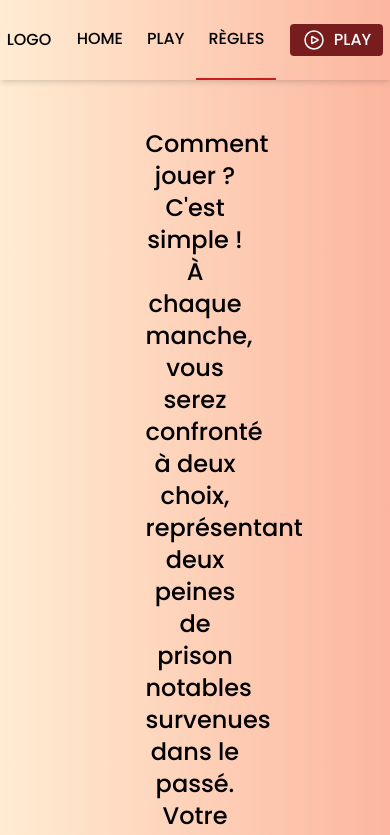
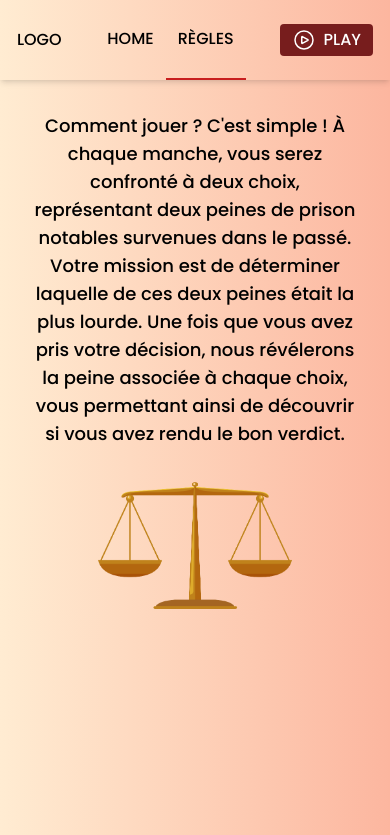
Before and after one commit to loic-lgm/the-biggest, a Next.js app: page /rules in a window 390 px wide. Shown: the top 835 px of the page. Built offline with nearby package versions, Linux system fonts and the light colour scheme.

Commit message:
Add responsive

```diff
--- a/components/card.js
+++ b/components/card.js
@@ -1,23 +1,22 @@
 "use client"
-import { useState } from "react"
 
-export default function Card({id, description, year, country, sentence_year, isWinner, play, handleClick}) {
+export default function Card({id, description, year, country, sentence_year, play, handleClick}) {
 	return (
 		<div
 			className={"flex flex-col justify-around items-center w-1/2 hover:bg-orange-100 hover:cursor-pointer sentence" + id}
 			onClick={handleClick}
 		>
-			<div className={"w-3/4 mt-8 text-center text-3xl sentence" + id}>
+			<div className={"flex items-center min-h-[30%] w-3/4 text-center lg:text-3xl sentence" + id}>
 				{description}
 			</div>
-			<div className={"text-3xl sentence" + id}>
+			<div className={"lg:text-3xl sentence" + id}>
 				{year}
 			</div>
-			<div className={"text-3xl sentence" + id}>
+			<div className={"lg:text-3xl sentence" + id}>
 				{country}
 			</div>
 			{!play &&
-				<div className={"text-3xl sentence" + id}>
+				<div className={"lg:text-3xl sentence" + id}>
 				{sentence_year} mois
 			</div>
 			}
--- a/components/home_page.js
+++ b/components/home_page.js
@@ -6,7 +6,7 @@ import '../styles/home.css'
 export default function HomePage() {
     return (
       <div className="flex flex-col items-center">
-        <h1 className="text-3xl p-12">Bienvenue sur Qui a la plus grosse !</h1>
+        <h1 className="text-xl p-8 lg:text-3xl lg:p-12 text-center md:text-3xl md:p-12">Bienvenue sur Qui a la plus grosse !</h1>
         <JudgeImage />
         <PresentationText />
       </div>
--- a/components/modal.js
+++ b/components/modal.js
@@ -9,7 +9,7 @@ export default function Modal({display, isWinner, handleClick}) {
 			<div className="container-modal">
 				<div id="popup-modal" tabIndex="-1" className="flex justify-center items-center fixed top-0 left-0 right-0 z-50 p-4 overflow-x-hidden overflow-y-auto md:inset-0 h-[calc(100%-1rem)] max-h-full">
 					<div className="relative w-full max-w-md max-h-full">
-						<div className="relative bg-white bg-opacity-20 hover:bg-opacity-100 rounded-lg shadow dark:bg-gray-700">
+						<div className="relative bg-white lg:bg-opacity-20 hover:bg-opacity-100 rounded-lg shadow dark:bg-gray-700">
 							<div className="p-6 text-center">
 								{isWinner ?
 									<TrophyIcon />
@@ -26,7 +26,7 @@ export default function Modal({display, isWinner, handleClick}) {
 									{isWinner ? "Continuer" : "Recommencer"}
 								</button>
 								<button data-modal-hide="popup-modal" type="button" className="text-gray-500 bg-white hover:bg-gray-100 focus:ring-4 focus:outline-none focus:ring-gray-200 rounded-lg border border-gray-200 text-sm font-medium px-5 py-2.5 hover:text-gray-900 focus:z-10 dark:bg-gray-700 dark:text-gray-300 dark:border-gray-500 dark:hover:text-white dark:hover:bg-gray-600 dark:focus:ring-gray-600">
-									<Link href="/">Non, quitter</Link>
+									<Link href="/">Quitter</Link>
 								</button>
 							</div>
 						</div>
--- a/components/navbar.js
+++ b/components/navbar.js
@@ -13,10 +13,6 @@ export default function Navbar() {
 		{
 			"href": "/",
 			"name" : "HOME"
-		},
-		{
-			"href": "/play",
-			"name": "PLAY",
 		},
 		{
 			"href": "/rules",
--- a/components/presentation_text.js
+++ b/components/presentation_text.js
@@ -1,8 +1,8 @@
 /* eslint-disable react/no-unescaped-entities */
 export default function Presentation() {
   return (
-    <div className="w-1/2">
-      <p className="text-2xl text-center p-12">
+    <div className="lg:w-1/2">
+      <p className="lg:text-2xl text-center lg:p-12 p-8 text-lg md:text-xl md:p-12">
         Êtes-vous prêt à plonger dans les pages sombres de l'histoire criminelle ? Mettez-vous dans la peau d'un juge impitoyable, car ici, vous devrez trancher des affaires délicates du passé.
       </p>
     </div>
--- a/components/rules_text.js
+++ b/components/rules_text.js
@@ -1,8 +1,8 @@
 /* eslint-disable react/no-unescaped-entities */
 export default function Rules() {
 	return (
-		<div className="w-1/2">
-			<p className="text-2xl text-center p-12">
+		<div className="lg:w-1/2">
+			<p className="lg:text-2xl text-center p-8 lg:p-12 text-lg">
 				Comment jouer ? C'est simple ! À chaque manche, vous serez confronté à deux choix, représentant deux peines de prison notables survenues dans le passé. Votre mission est de déterminer laquelle de ces deux peines était la plus lourde. Une fois que vous avez pris votre décision, nous révélerons la peine associée à chaque choix, vous permettant ainsi de découvrir si vous avez rendu le bon verdict.
 			</p>
 		</div>
--- a/components/themis.js
+++ b/components/themis.js
@@ -6,9 +6,10 @@ export default function ThemisImage() {
     <div className="">
       <Image
         src={themis}
-        width={500}
-        height={500}
+        width={200}
+        height={200}
         alt="Picture of themis"
+        className=''
       />
     </div>
   )
```
Also changed, not shown: public/img/gavel.png (added).
